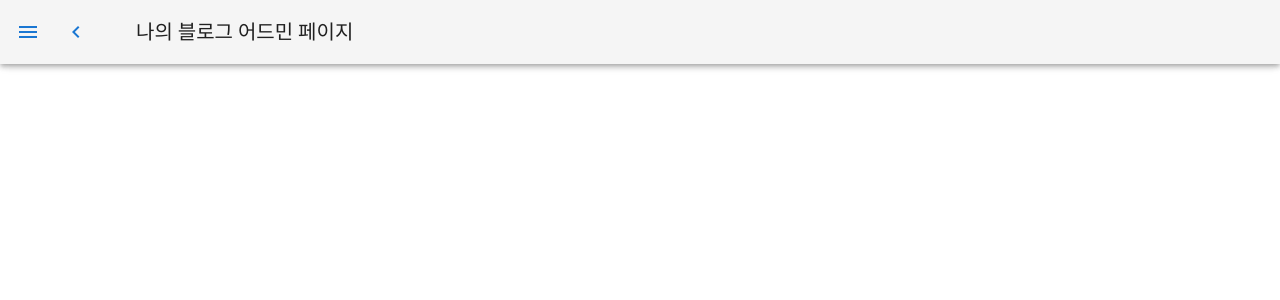
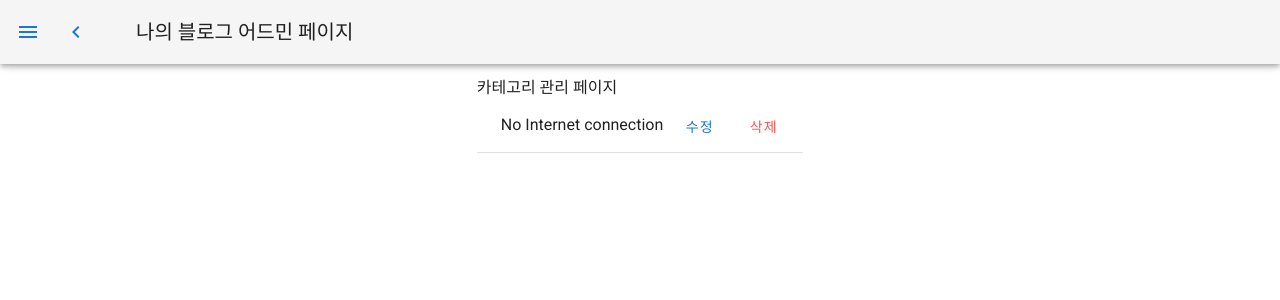
Before and after one commit to YuSunjo/blog-front, a Nuxt app in the folder blog-admin/: page /category in a window 1280 px wide. Before the commit this address had no page. Shown: the top 300 px of the page. Built offline with nearby package versions, Linux system fonts and the light colour scheme.

Commit message:
feat(category): categoryCard

```diff
--- a/blog-admin/component/BoardCard.vue
+++ b/blog-admin/component/BoardCard.vue
@@ -1,4 +1,5 @@
 <template>
+  <v-container>
     <v-card>
       <v-container>
         <v-img />
@@ -24,6 +25,7 @@
         </v-card-actions>
       </v-container>
     </v-card>
+  </v-container>
 </template>
 
 <script>
--- /dev/null
+++ b/blog-admin/component/CategoryCard.vue
@@ -0,0 +1,47 @@
+<template>
+  <div>
+    <v-banner
+      v-model="v0"
+      single-line
+      transition="slide-y-transition"
+    >
+      No Internet connection
+      <template>
+        <v-btn
+          text
+          color="primary"
+          @click="updateCategory"
+        >
+          수정
+        </v-btn>
+        <v-btn
+          text
+          color="error"
+          @click="deleteCategory"
+        >
+          삭제
+        </v-btn>
+      </template>
+    </v-banner>
+  </div>
+</template>
+
+<script>
+export default {
+  data: () => ({
+    v0: true,
+  }),
+  methods: {
+    updateCategory() {
+      console.log("updateCategory")
+    },
+    deleteCategory() {
+      console.log("deleteCategory")
+    }
+  }
+}
+</script>
+
+<style scoped>
+
+</style>
--- a/blog-admin/layouts/default.vue
+++ b/blog-admin/layouts/default.vue
@@ -79,6 +79,11 @@ export default {
           title: '글쓰기',
           to: '/createBoard'
         },
+        {
+          icon: 'mdi-store-check',
+          title: '카테고리',
+          to: '/category'
+        }
       ],
       miniVariant: false,
       right: true,
--- a/blog-admin/package.json
+++ b/blog-admin/package.json
@@ -11,6 +11,7 @@
   "author": "",
   "license": "ISC",
   "dependencies": {
+    "@blowstack/ckeditor-nuxt": "^0.6.0",
     "@nuxtjs/axios": "^5.13.6",
     "@nuxtjs/vuetify": "^1.12.3",
     "axios": "^0.24.0",
--- a/blog-admin/pages/board.vue
+++ b/blog-admin/pages/board.vue
@@ -6,12 +6,10 @@
             v-model="selected"
             class="mb-4"
             active-class="primary--text"
-            multiple
             @change="changeSelected"
         >
           <v-chip key="ALL" large filter>전체</v-chip>
-          <!--          <v-chip v-for="(item,i) in retrieveCategory" :key="(Object.keys(BroadcastState))[i]" large filter>{{item.text}}</v-chip>-->
-          <v-chip v-for="(item,i) in retrieveCategory" :key="(Object.keys(BroadcastState))[i]" large filter>
+          <v-chip v-for="(item,i) in retrieveCategory" :key="i" large filter>
             {{ item.categoryName }}
           </v-chip>
         </v-chip-group>
@@ -32,7 +30,7 @@ export default {
   components: {BoardCard},
   data() {
     return {
-      selected: 0,
+      selected: [0],
       retrieveCategory: [
         {
           'id': 1,
@@ -51,7 +49,9 @@ export default {
   },
   methods: {
     changeSelected() {
+      if (this.selected[0] === 0) {
 
+      }
     }
   }
 
--- /dev/null
+++ b/blog-admin/pages/category.vue
@@ -0,0 +1,20 @@
+<template>
+  <div>
+    카테고리 관리 페이지
+    <div>
+      <category-card></category-card>
+    </div>
+  </div>
+
+</template>
+
+<script>
+import CategoryCard from "../component/CategoryCard";
+export default {
+  components: { CategoryCard },
+};
+</script>
+
+<style scoped>
+
+</style>
--- /dev/null
+++ b/blog-admin/pages/createBoard.vue
@@ -0,0 +1,15 @@
+<template>
+  <div>
+    createBoard Page
+  </div>
+</template>
+
+<script>
+export default {
+
+}
+</script>
+
+<style scoped>
+
+</style>
--- /dev/null
+++ b/blog-admin/store/categorys.js
@@ -0,0 +1,10 @@
+export const state = () => ({
+  hello: "vuex",
+  categoryList: [],
+});
+
+export const mutations = {
+  hello(state) {
+    state.hello = "hello world";
+  },
+};
```
Lines whose indentation alone changed are shown as unchanged.
